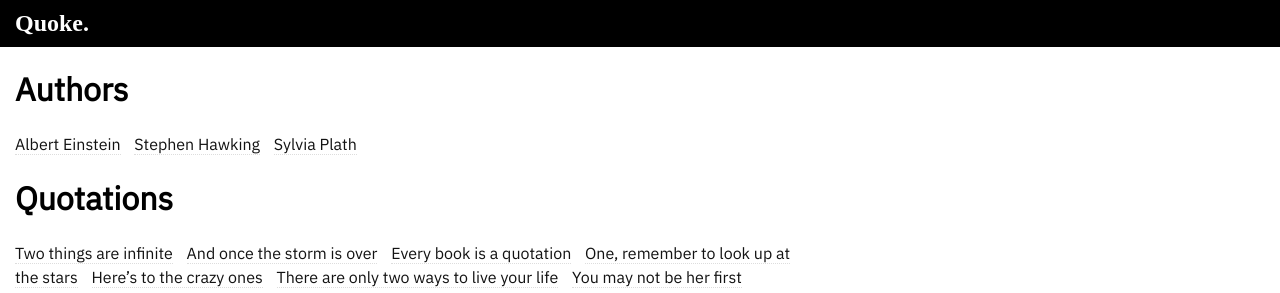
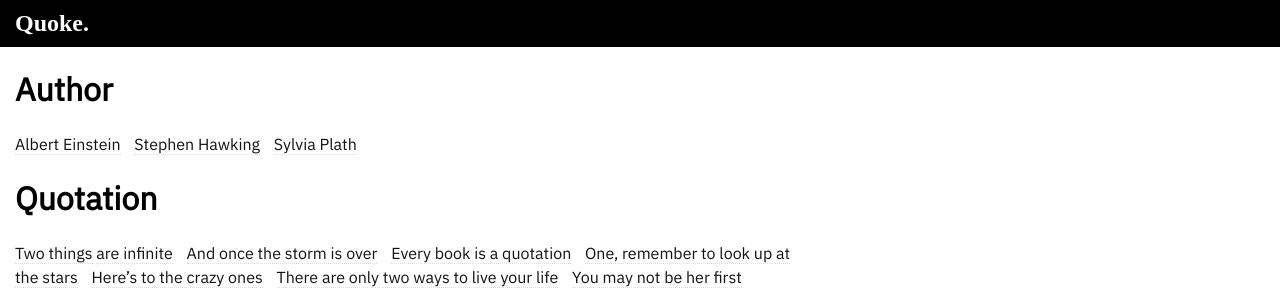
Before and after one commit to quoke/quoke.github.io, a Jekyll site: the page built from index.md, in a window 1280 px wide. Shown: the top 293 px of the page. Built offline with Jekyll 4.4.1, drawn with Linux system fonts in a browser that asks for light colours; some web fonts are replaced.

Commit message:
Google verify

```diff
--- a/_includes/head.html
+++ b/_includes/head.html
@@ -2,11 +2,6 @@
   <meta charset="utf-8">
   <meta name="viewport" content="width=device-width, initial-scale=1, shrink-to-fit=no">
   <title>{% if page.title %}{{ page.title }} - {{ site.title }}{% else %}{{ site.title }}{% endif %}</title>
-  <!-- <link rel="stylesheet" href="https://stackpath.bootstrapcdn.com/bootstrap/4.1.3/css/bootstrap.min.css" integrity="sha384-MCw98/SFnGE8fJT3GXwEOngsV7Zt27NXFoaoApmYm81iuXoPkFOJwJ8ERdknLPMO" crossorigin="anonymous"> -->
   <link rel="stylesheet" href="/main.css">
-  <!-- Load up some fonts -->
-  <!-- <link href="https://fonts.googleapis.com/css?family=Press+Start+2P" rel="stylesheet"> -->
-  <!-- Latest compiled and minified CSS -->
-<!-- <link rel="stylesheet" href="https://cdn.rawgit.com/mblode/marx/master/css/marx.min.css"> -->
-<!-- <link rel="stylesheet" href="https://cdn.concisecss.com/concise.min.css"> -->
+  <meta name="google-site-verification" content="cwo7SJgHRGZn64HNxVPjeX-Xa_kKgb-GMfSXQCdZNZ8" />
 </head>
--- a/_layouts/index.html
+++ b/_layouts/index.html
@@ -4,7 +4,7 @@
 <body>
   {% include nav.html %}
   <main>
-    <h1>Authors</h1>
+    <h1>Author</h1>
     {% assign sortedAuthors = site.authors | sort:
     'date' | reverse %}
     {% for author in sortedAuthors %}
@@ -12,7 +12,7 @@
       <a href="{{ author.url }}">{{ author.title }}</a>
     </span>
     {% endfor %}
-    <h1>Quotations</h1>
+    <h1>Quotation</h1>
     {% assign sortedQuotations = site.quotations | sort:
     'date' | reverse %}
     {% for quotation in sortedQuotations %}
```
